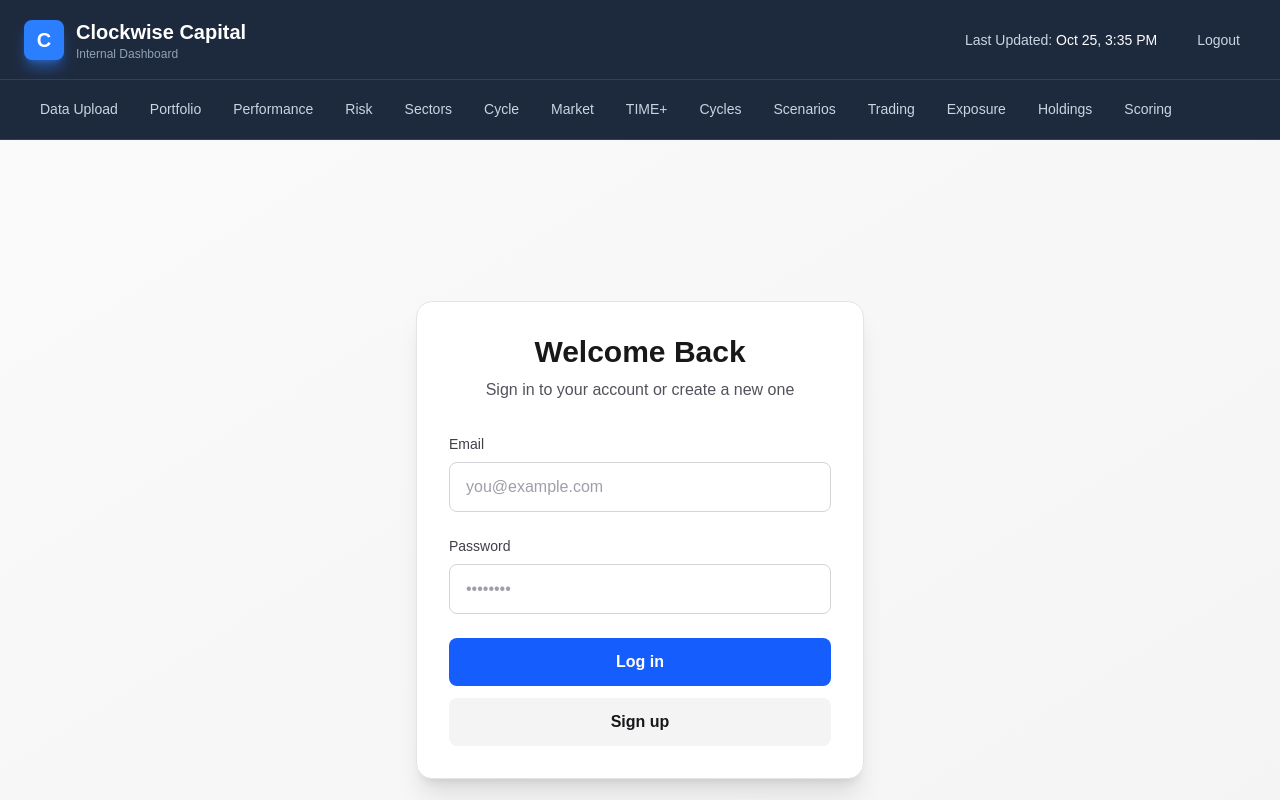
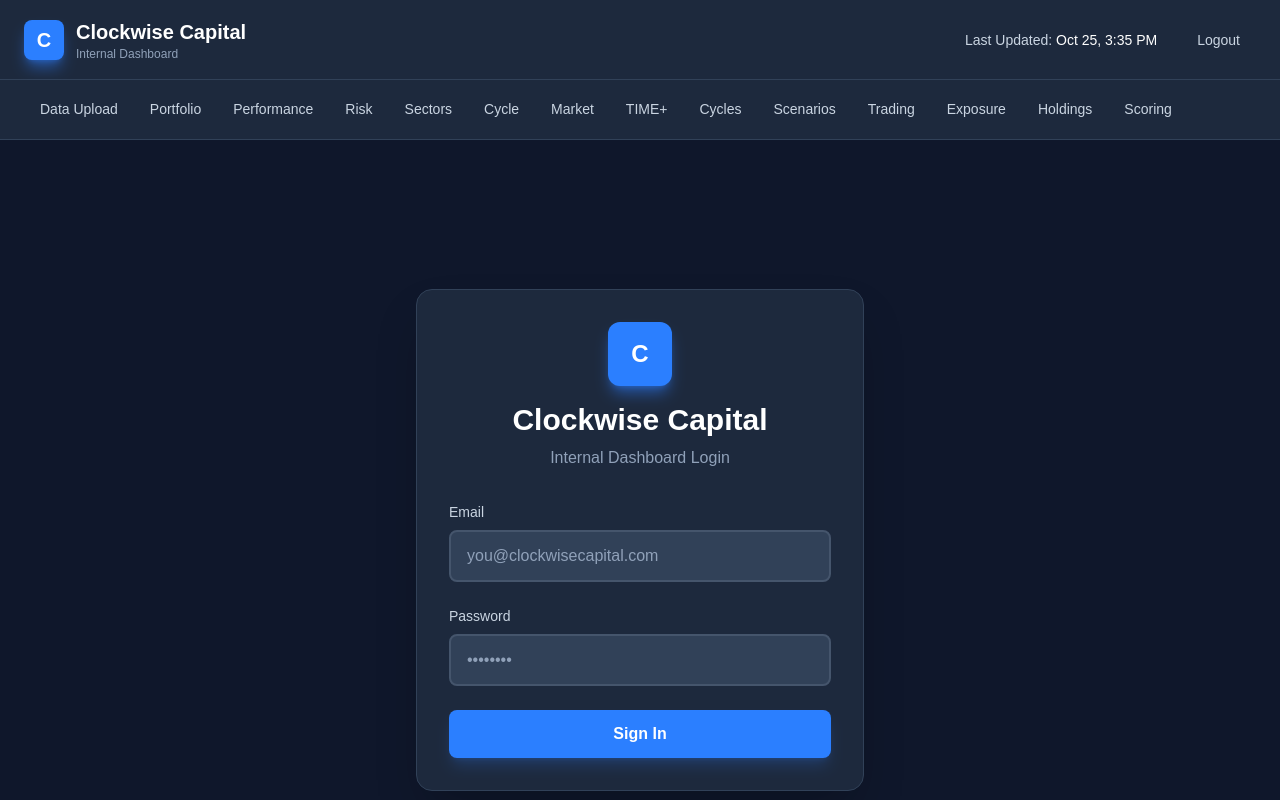
Before and after one commit to clockwisecapital/kronos_internal_dashboard, a Next.js app: page /login in a window 1280 px wide. Built offline with nearby package versions, Linux system fonts and the light colour scheme; no server answers.

Commit message:
Update Login and Account Page

```diff
--- a/app/account/page.tsx
+++ b/app/account/page.tsx
@@ -1,4 +1,3 @@
-import AccountForm from './account-form'
 import { createClient } from '@/app/utils/supabase/server'
 import { redirect } from 'next/navigation'
 
@@ -14,5 +13,6 @@ export default async function Account() {
         redirect('/login')
     }
 
-    return <AccountForm user={user} />
+    // If user is authenticated, redirect to portfolio (main dashboard)
+    redirect('/portfolio')
 }
--- a/app/error/page.tsx
+++ b/app/error/page.tsx
@@ -1,30 +1,32 @@
 import Link from 'next/link'
 
-export default function ErrorPage({
+export default async function ErrorPage({
   searchParams,
 }: {
-  searchParams: { message?: string }
+  searchParams: Promise<{ message?: string }>
 }) {
+  const params = await searchParams
+
   return (
-    <div className="flex min-h-screen items-center justify-center bg-zinc-50 dark:bg-zinc-900 px-4">
+    <div className="flex min-h-screen items-center justify-center bg-slate-900 px-4">
       <div className="w-full max-w-md text-center">
-        <div className="bg-white dark:bg-zinc-800 rounded-2xl shadow-xl border border-zinc-200 dark:border-zinc-700 p-8">
+        <div className="bg-slate-800 rounded-2xl shadow-2xl border border-slate-700 p-8">
           <div className="mb-6">
-            <div className="mx-auto w-16 h-16 bg-red-100 dark:bg-red-900/20 rounded-full flex items-center justify-center mb-4">
-              <svg className="w-8 h-8 text-red-600 dark:text-red-400" fill="none" stroke="currentColor" viewBox="0 0 24 24">
+            <div className="mx-auto w-16 h-16 bg-red-900/30 rounded-full flex items-center justify-center mb-4 border border-red-800">
+              <svg className="w-8 h-8 text-red-400" fill="none" stroke="currentColor" viewBox="0 0 24 24">
                 <path strokeLinecap="round" strokeLinejoin="round" strokeWidth={2} d="M12 9v2m0 4h.01m-6.938 4h13.856c1.54 0 2.502-1.667 1.732-3L13.732 4c-.77-1.333-2.694-1.333-3.464 0L3.34 16c-.77 1.333.192 3 1.732 3z" />
               </svg>
             </div>
-            <h1 className="text-2xl font-bold text-zinc-900 dark:text-white mb-2">
+            <h1 className="text-2xl font-bold text-white mb-2">
               Oops! Something went wrong
             </h1>
-            <p className="text-zinc-600 dark:text-zinc-400">
-              {searchParams.message || 'An unexpected error occurred. Please try again.'}
+            <p className="text-slate-400">
+              {params.message || 'An unexpected error occurred. Please try again.'}
             </p>
           </div>
           <Link
             href="/login"
-            className="inline-block w-full py-3 px-4 bg-blue-600 hover:bg-blue-700 text-white font-semibold rounded-lg transition-colors duration-200 focus:outline-none focus:ring-2 focus:ring-blue-500 focus:ring-offset-2"
+            className="inline-block w-full py-3 px-4 bg-blue-500 hover:bg-blue-600 text-white font-semibold rounded-lg transition-colors duration-200 focus:outline-none focus:ring-2 focus:ring-blue-400 shadow-lg shadow-blue-500/20"
           >
             Back to Login
           </Link>
--- a/app/login/page.tsx
+++ b/app/login/page.tsx
@@ -11,15 +11,18 @@ export default async function LoginPage() {
     redirect('/account')
   }
   return (
-    <div className="flex min-h-screen items-center justify-center bg-gradient-to-br from-zinc-50 to-zinc-100 dark:from-zinc-900 dark:to-black px-4">
+    <div className="flex min-h-screen items-center justify-center bg-slate-900 px-4">
       <div className="w-full max-w-md">
-        <div className="bg-white dark:bg-zinc-800 rounded-2xl shadow-xl border border-zinc-200 dark:border-zinc-700 p-8">
+        <div className="bg-slate-800 rounded-2xl shadow-2xl border border-slate-700 p-8">
           <div className="text-center mb-8">
-            <h1 className="text-3xl font-bold text-zinc-900 dark:text-white mb-2">
-              Welcome Back
+            <div className="w-16 h-16 bg-blue-500 rounded-xl flex items-center justify-center shadow-lg shadow-blue-500/50 mx-auto mb-4">
+              <span className="text-white font-bold text-2xl">C</span>
+            </div>
+            <h1 className="text-3xl font-bold text-white mb-2">
+              Clockwise Capital
             </h1>
-            <p className="text-zinc-600 dark:text-zinc-400">
-              Sign in to your account or create a new one
+            <p className="text-slate-400">
+              Internal Dashboard Login
             </p>
           </div>
 
@@ -27,7 +30,7 @@ export default async function LoginPage() {
             <div>
               <label
                 htmlFor="email"
-                className="block text-sm font-medium text-zinc-700 dark:text-zinc-300 mb-2"
+                className="block text-sm font-medium text-slate-300 mb-2"
               >
                 Email
               </label>
@@ -36,15 +39,15 @@ export default async function LoginPage() {
                 name="email"
                 type="email"
                 required
-                className="w-full px-4 py-3 rounded-lg border border-zinc-300 dark:border-zinc-600 bg-white dark:bg-zinc-900 text-zinc-900 dark:text-white placeholder-zinc-400 focus:outline-none focus:ring-2 focus:ring-blue-500 focus:border-transparent transition"
-                placeholder="you@example.com"
+                className="w-full px-4 py-3 rounded-lg border-2 border-slate-600 bg-slate-700 text-white placeholder-slate-400 focus:outline-none focus:ring-2 focus:ring-blue-500 focus:border-blue-500 transition"
+                placeholder="you@clockwisecapital.com"
               />
             </div>
 
             <div>
               <label
                 htmlFor="password"
-                className="block text-sm font-medium text-zinc-700 dark:text-zinc-300 mb-2"
+                className="block text-sm font-medium text-slate-300 mb-2"
               >
                 Password
               </label>
@@ -53,23 +56,17 @@ export default async function LoginPage() {
                 name="password"
                 type="password"
                 required
-                className="w-full px-4 py-3 rounded-lg border border-zinc-300 dark:border-zinc-600 bg-white dark:bg-zinc-900 text-zinc-900 dark:text-white placeholder-zinc-400 focus:outline-none focus:ring-2 focus:ring-blue-500 focus:border-transparent transition"
+                className="w-full px-4 py-3 rounded-lg border-2 border-slate-600 bg-slate-700 text-white placeholder-slate-400 focus:outline-none focus:ring-2 focus:ring-blue-500 focus:border-blue-500 transition"
                 placeholder="••••••••"
               />
             </div>
 
-            <div className="flex flex-col gap-3">
+            <div>
               <button
                 formAction={login}
-                className="w-full py-3 px-4 bg-blue-600 hover:bg-blue-700 text-white font-semibold rounded-lg transition-colors duration-200 focus:outline-none focus:ring-2 focus:ring-blue-500 focus:ring-offset-2"
+                className="w-full py-3 px-4 bg-blue-500 hover:bg-blue-600 text-white font-semibold rounded-lg transition-colors duration-200 focus:outline-none focus:ring-2 focus:ring-blue-400 shadow-lg shadow-blue-500/20"
               >
-                Log in
-              </button>
-              <button
-                formAction={signup}
-                className="w-full py-3 px-4 bg-zinc-100 hover:bg-zinc-200 dark:bg-zinc-700 dark:hover:bg-zinc-600 text-zinc-900 dark:text-white font-semibold rounded-lg transition-colors duration-200 focus:outline-none focus:ring-2 focus:ring-zinc-500 focus:ring-offset-2"
-              >
-                Sign up
+                Sign In
               </button>
             </div>
           </form>
```
